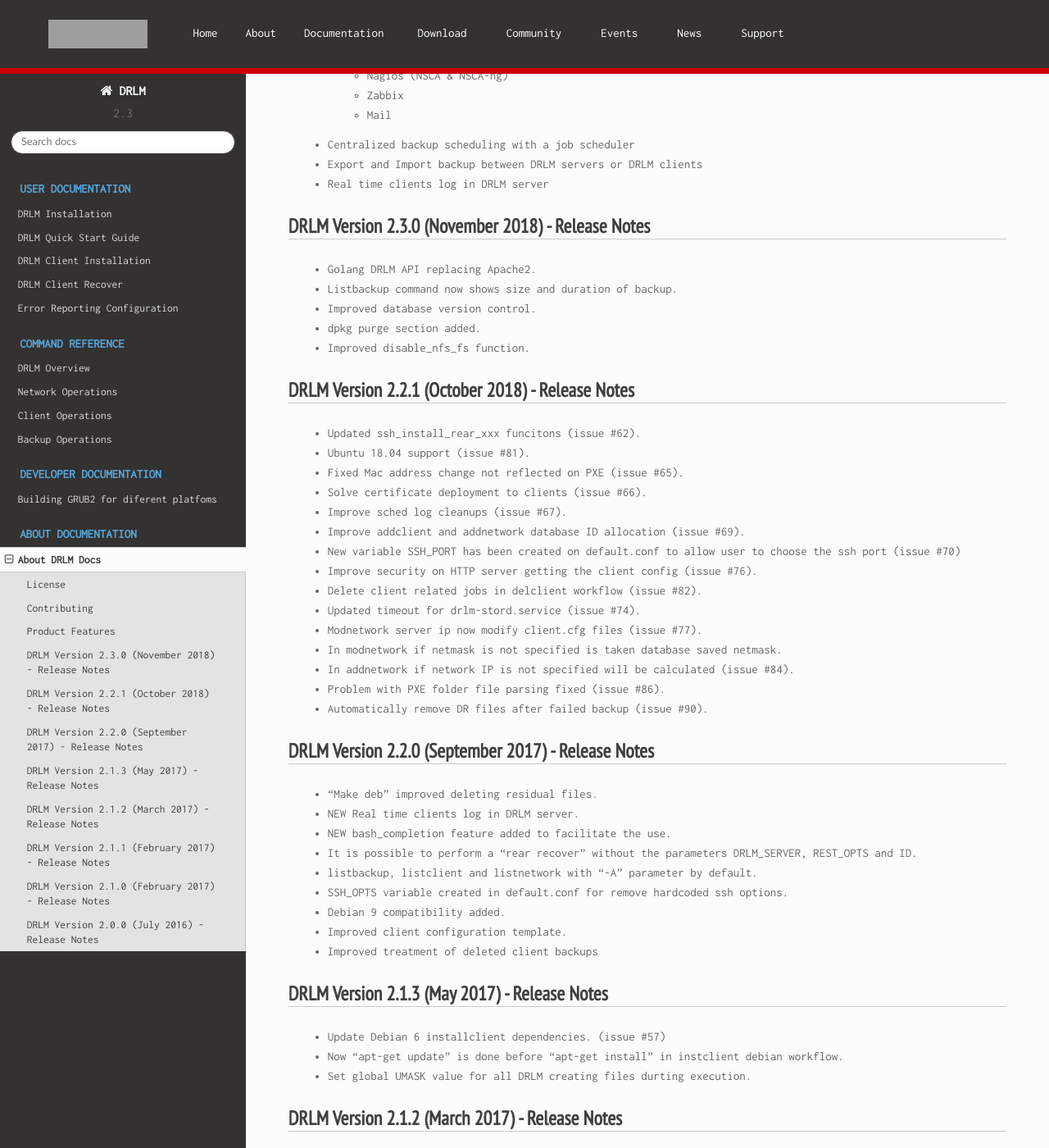
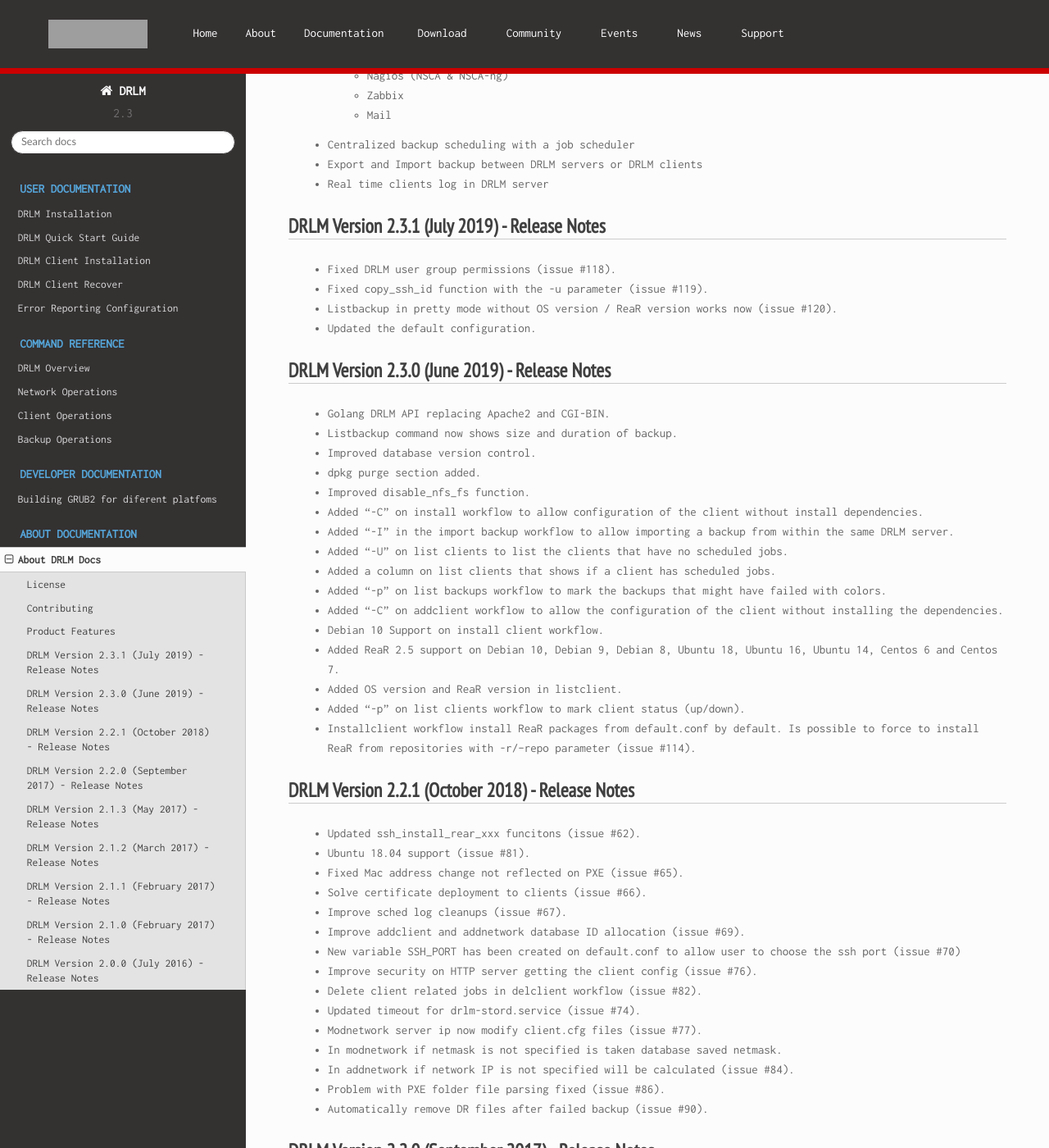
Before and after one commit to brainupdaters/drlm-docs, a Sphinx documentation site: the page built from docs/source/About.rst, in a window 1280 px wide and 1400 px high, scrolled down 975 px. Shown: the whole window at 82% size. Built offline with Sphinx 7.4.7 and the Read the Docs theme 2.0.0, drawn with Linux system fonts in a browser that asks for light colours; grey boxes are pictures that could not be loaded.

Commit message:
Update the changelog and version

```diff
--- a/docs/source/About.rst
+++ b/docs/source/About.rst
@@ -61,9 +61,21 @@
 
   * Real time clients log in DRLM server
 
-DRLM Version 2.3.0 (November 2018) - Release Notes
---------------------------------------------------
-  * Golang DRLM API replacing Apache2.
+
+DRLM Version 2.3.1 (July 2019) - Release Notes
+----------------------------------------------
+  * Fixed DRLM user group permissions (issue #118).
+
+  * Fixed copy_ssh_id function with the -u parameter (issue #119).
+
+  * Listbackup in pretty mode without OS version / ReaR version works now (issue #120).
+
+  * Updated the default configuration.
+
+
+DRLM Version 2.3.0 (June 2019) - Release Notes
+----------------------------------------------
+  * Golang DRLM API replacing Apache2 and CGI-BIN.
 
   * Listbackup command now shows size and duration of backup.
 
@@ -72,6 +84,28 @@
   * dpkg purge section added.
 
   * Improved disable_nfs_fs function.
+
+  * Added "-C" on install workflow to allow configuration of the client without install dependencies.
+
+  * Added "-I" in the import backup workflow to allow importing a backup from within the same DRLM server.
+
+  * Added "-U" on list clients to list the clients that have no scheduled jobs.
+
+  * Added a column on list clients that shows if a client has scheduled jobs.
+
+  * Added "-p" on list backups workflow to mark the backups that might have failed with colors.
+
+  * Added "-C" on addclient workflow to allow the configuration of the client without installing the dependencies.
+
+  * Debian 10 Support on install client workflow.
+
+  * Added ReaR 2.5 support on Debian 10, Debian 9, Debian 8, Ubuntu 18, Ubuntu 16, Ubuntu 14, Centos 6 and Centos 7.
+
+  * Added OS version and ReaR version in listclient.
+
+  * Added "-p" on list clients workflow to mark client status (up/down).
+
+  * Installclient workflow install ReaR packages from default.conf by default. Is possible to force to install ReaR from repositories with -r/--repo parameter (issue #114).
 
 
 DRLM Version 2.2.1 (October 2018) - Release Notes
--- a/docs/source/conf.py
+++ b/docs/source/conf.py
@@ -67,7 +67,7 @@
 # The short X.Y version.
 version = "2.3"
 # The full version, including alpha/beta/rc tags.
-release = "2.3.0"
+release = "2.3.1"
 
 # The language for content autogenerated by Sphinx. Refer to documentation
 # for a list of supported languages.
```
Also changed, not shown: docs/source/Install.rst (+6 -6 lines).
